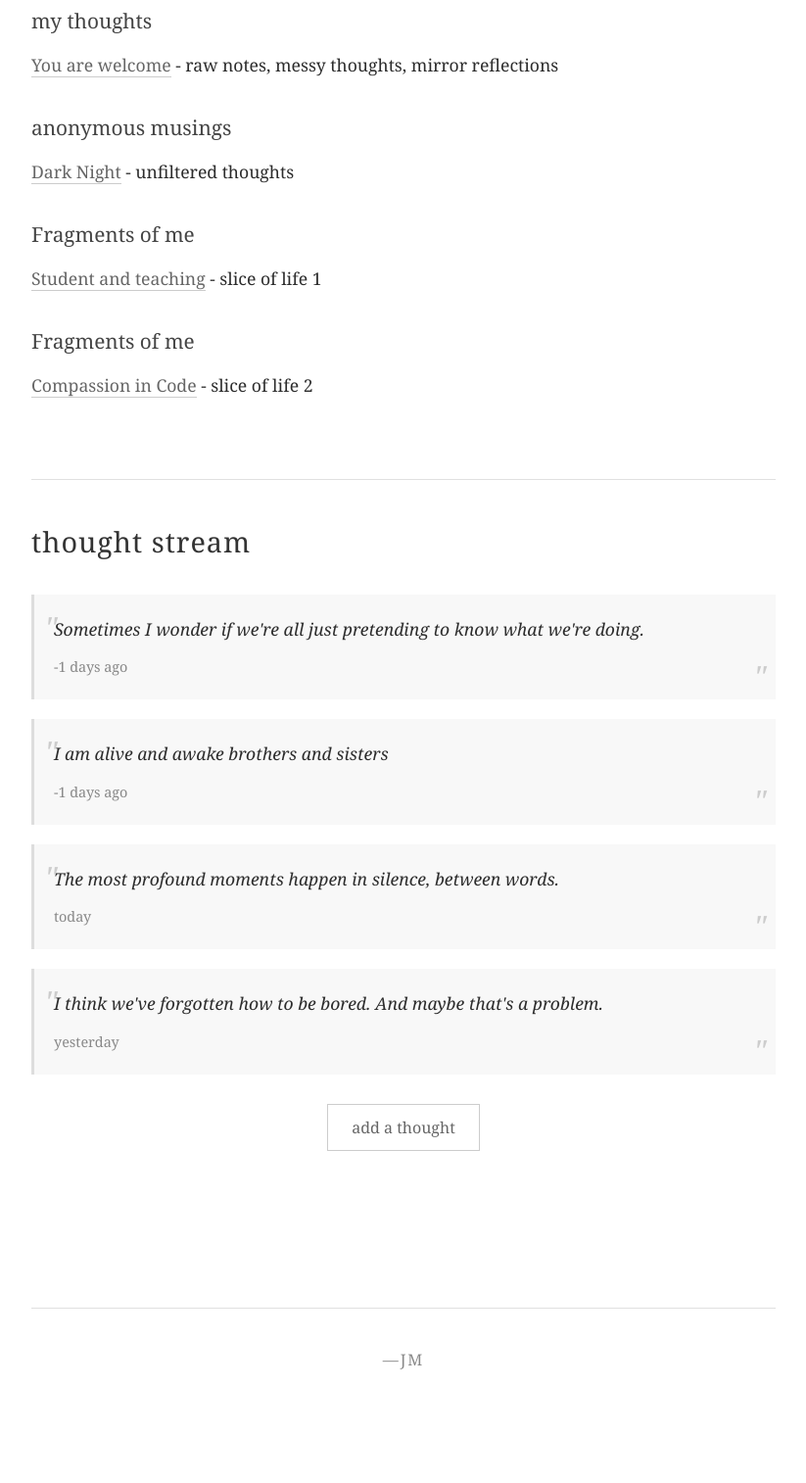
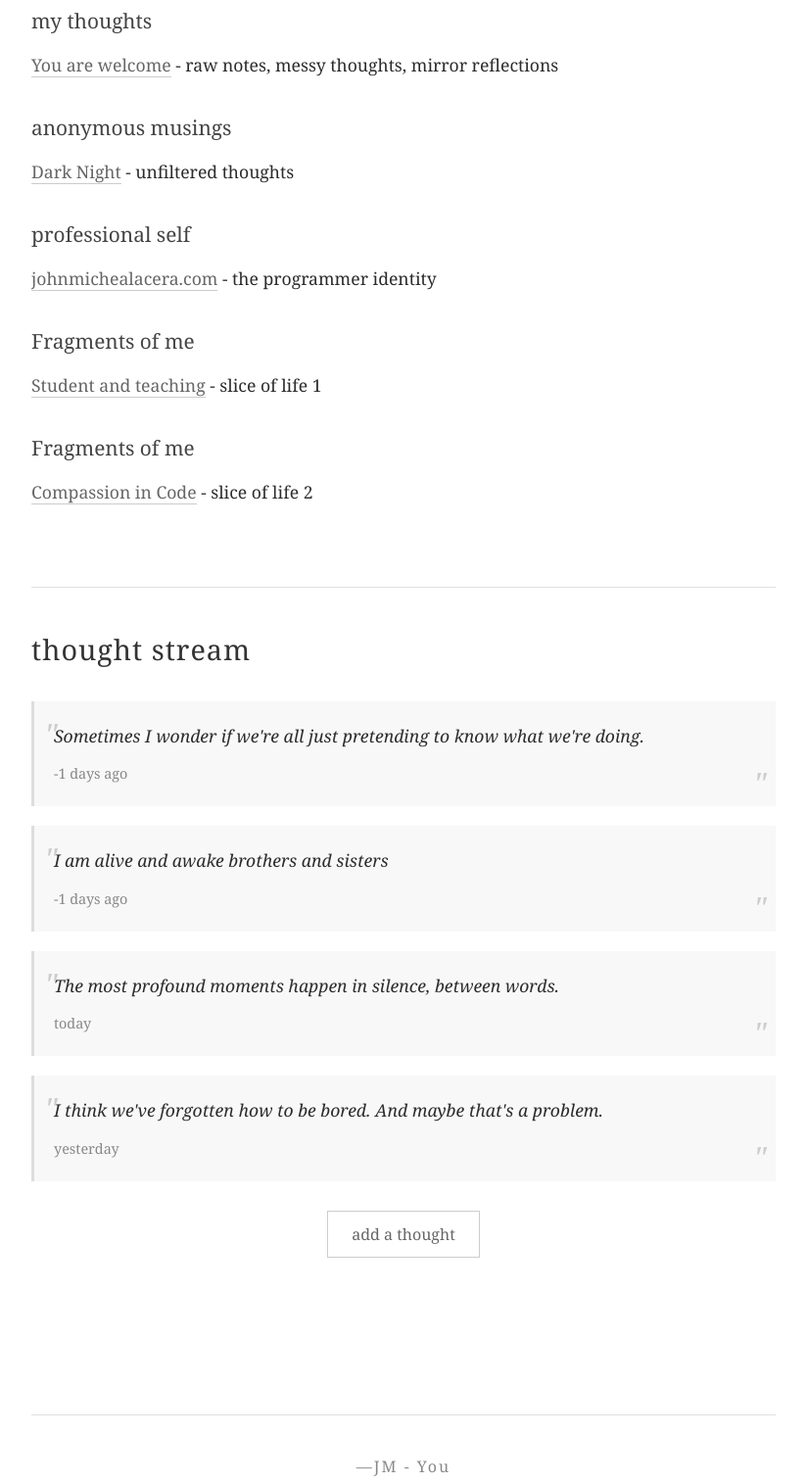
Before and after one commit to johnmichealacera/whoami, a plain HTML site: page index.html in a window 1280 px wide. Shown: the part 915-2429 px from the top of the page at 98% size, without its empty margins (228-1051 px from the left). Before the commit the page ends 2356 px from the top, so only its background shows below. Drawn offline with Linux system fonts and the light colour scheme.

Commit message:
added link to my personal website and a subtle nudge

```diff
--- a/index.html
+++ b/index.html
@@ -42,6 +42,11 @@
                     </div>
 
                     <div class="link-item">
+                        <h3>professional self</h3>
+                        <p><a href="https://johnmichealacera.com/" target="_blank">johnmichealacera.com</a> - the programmer identity</p>
+                    </div>
+
+                    <div class="link-item">
                         <h3>Fragments of me</h3>
                         <p><a href="https://www.facebook.com/sirjohnmichealacera" target="_blank">Student and teaching</a> - slice of life 1</p>
                     </div>
@@ -67,7 +72,7 @@
         </main>
 
         <footer>
-            <p>—JM</p>
+            <p>—JM - You</p>
         </footer>
     </div>
 
```
